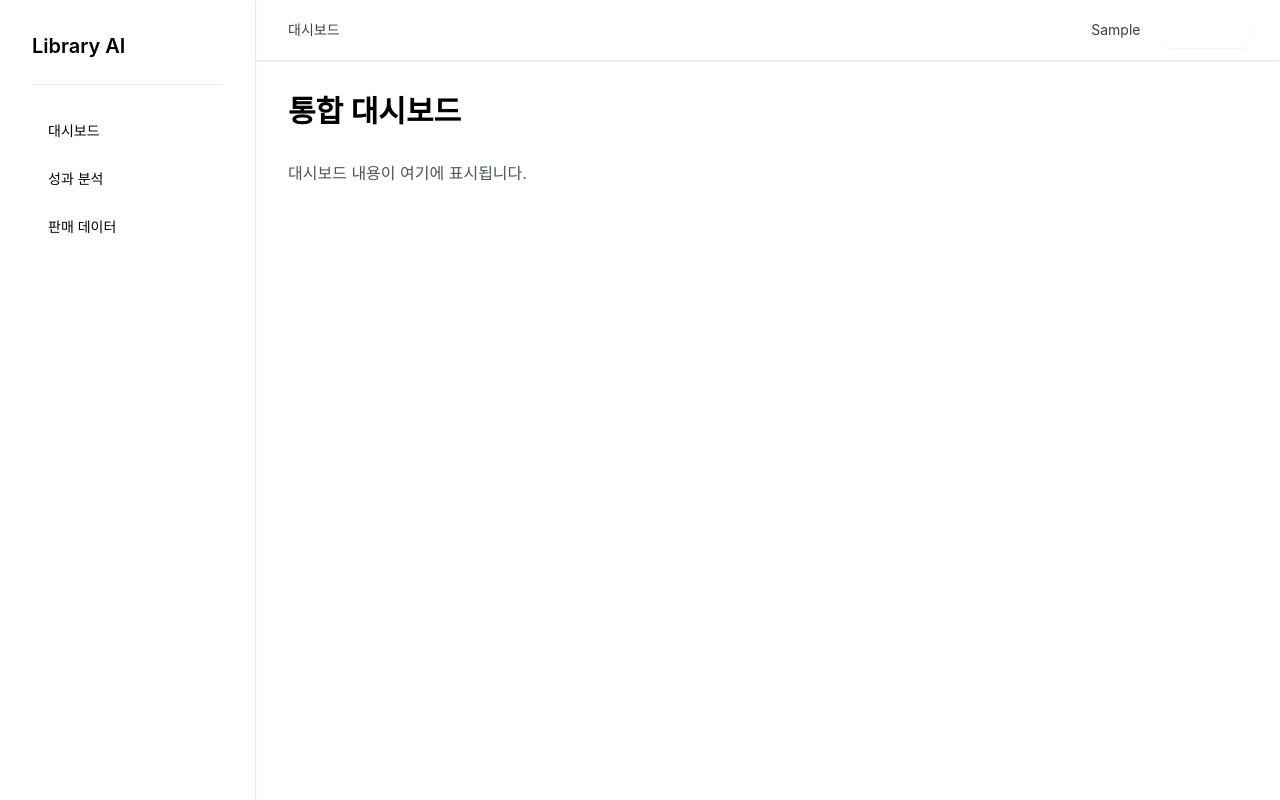
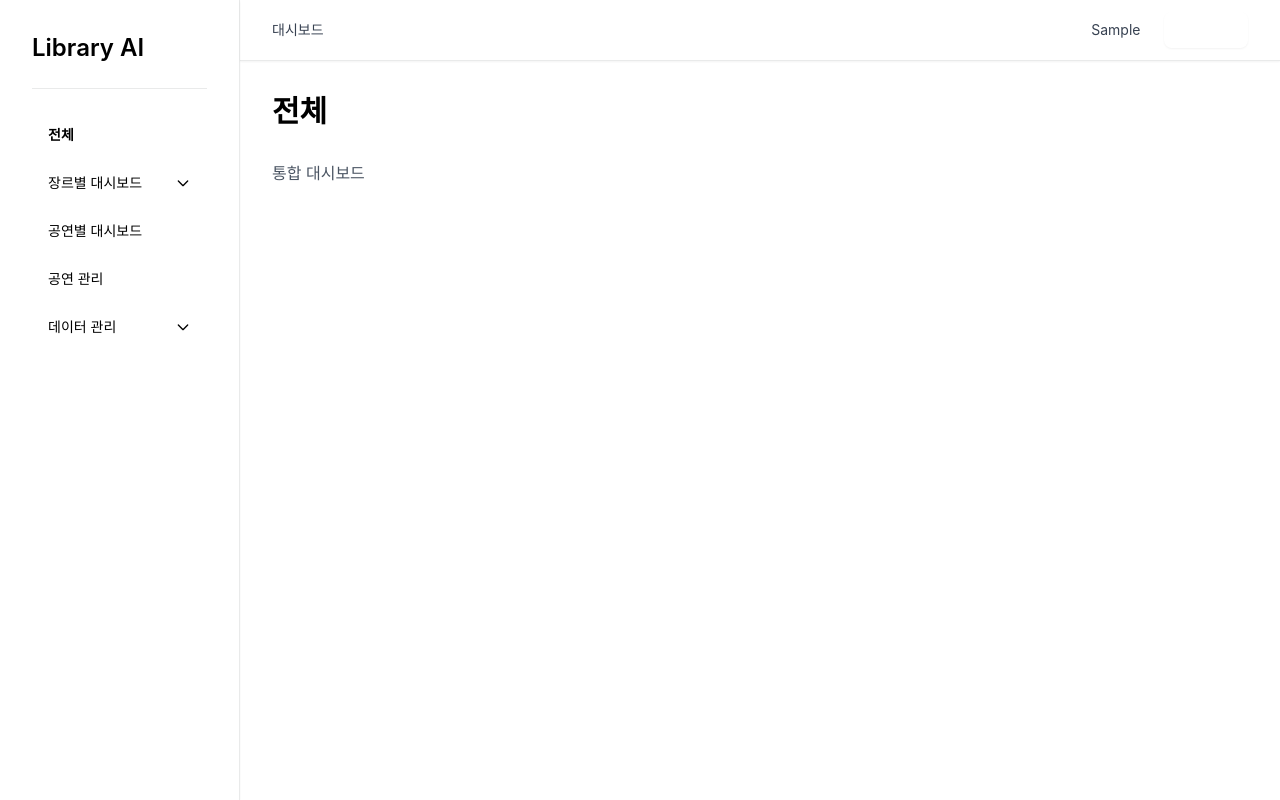
Before and after one commit to jwlee-ticket/library_ai, a Django app: page / in a window 1280 px wide. Run offline with Django 5.2, Linux system fonts and the light colour scheme; the visitor is signed in with stand-in values (Sample User, id 1); some libraries are stand-ins or nearby versions; some web fonts are replaced.

Commit message:
ui: 메인 화면 구현

```diff
--- a/templates/base.html
+++ b/templates/base.html
@@ -23,19 +23,58 @@
 <body class="bg-white text-black">
     <div class="min-h-screen bg-white flex">
         <!-- 좌측 사이드바 (고정) -->
-        <aside class="w-64 bg-primary-50 border-r border-[#2a3038]/10 fixed left-0 top-0 h-screen shadow-sm">
+        <aside class="w-60 bg-primary-50 border-r border-[#2a3038]/10 fixed left-0 top-0 h-screen shadow-sm">
             <div class="p-8">
-                <h2 class="text-xl font-semibold text-brand mb-6 pb-6 border-b border-[#2a3038]/10">Library AI</h2>
+                <h2 class="text-2xl font-semibold text-brand mb-6 pb-6 border-b border-[#2a3038]/10">Library AI</h2>
                 <nav class="space-y-1">
-                    <a href="{% url 'dashboard:index' %}" class="block px-4 py-3 rounded-xl text-sm {% if request.resolver_match.url_name == 'index' and request.resolver_match.app_name == 'dashboard' %}bg-primary-100 text-primary{% else %}text-black hover:bg-primary-100 hover:text-primary{% endif %} transition-all duration-200 hover:shadow-sm">대시보드</a>
-                    <a href="#" class="block px-4 py-3 rounded-xl hover:bg-primary-100 hover:text-primary text-sm text-black transition-all duration-200 hover:shadow-sm">성과 분석</a>
-                    <a href="#" class="block px-4 py-3 rounded-xl hover:bg-primary-100 hover:text-primary text-sm text-black transition-all duration-200 hover:shadow-sm">판매 데이터</a>
+                    <!-- 전체 -->
+                    <a href="{% url 'dashboard:index' %}" class="block px-4 py-3 rounded-xl text-sm {% if request.resolver_match.url_name == 'index' and request.resolver_match.app_name == 'dashboard' %}bg-primary-200 text-primary font-semibold{% else %}text-black hover:bg-primary-100 hover:text-primary{% endif %} transition-all duration-200 hover:shadow-sm">전체</a>
+
+                    <!-- 장르별 대시보드 드롭다운 -->
+                    <div class="relative">
+                        <button onclick="toggleGenreDropdown()" class="w-full flex items-center justify-between px-4 py-3 rounded-xl text-sm text-black hover:bg-primary-100 hover:text-primary transition-all duration-200 hover:shadow-sm">
+                            <span>장르별 대시보드</span>
+                            <svg id="genre-arrow" class="w-4 h-4 transition-transform duration-200" fill="none" stroke="currentColor" viewBox="0 0 24 24">
+                                <path stroke-linecap="round" stroke-linejoin="round" stroke-width="2" d="M19 9l-7 7-7-7"></path>
+                            </svg>
+                        </button>
+                        <div id="genre-dropdown" class="max-h-0 overflow-hidden transition-all duration-300 ease-in-out">
+                            <div class="mt-1 space-y-1">
+                                <a href="#" class="block px-4 py-3 rounded-xl text-sm text-black hover:bg-primary-100 hover:text-primary transition-colors">연극</a>
+                                <a href="#" class="block px-4 py-3 rounded-xl text-sm text-black hover:bg-primary-100 hover:text-primary transition-colors">뮤지컬</a>
+                                <a href="#" class="block px-4 py-3 rounded-xl text-sm text-black hover:bg-primary-100 hover:text-primary transition-colors">콘서트</a>
+                                <a href="#" class="block px-4 py-3 rounded-xl text-sm text-black hover:bg-primary-100 hover:text-primary transition-colors">전시</a>
+                            </div>
+                        </div>
+                    </div>
+
+                    <!-- 공연별 대시보드 -->
+                    <a href="#" class="block px-4 py-3 rounded-xl hover:bg-primary-100 hover:text-primary text-sm text-black transition-all duration-200 hover:shadow-sm">공연별 대시보드</a>
+
+                    <!-- 공연 관리 -->
+                    <a href="#" class="block px-4 py-3 rounded-xl hover:bg-primary-100 hover:text-primary text-sm text-black transition-all duration-200 hover:shadow-sm">공연 관리</a>
+
+                    <!-- 데이터 관리 드롭다운 -->
+                    <div class="relative">
+                        <button onclick="toggleDataDropdown()" class="w-full flex items-center justify-between px-4 py-3 rounded-xl text-sm text-black hover:bg-primary-100 hover:text-primary transition-all duration-200 hover:shadow-sm">
+                            <span>데이터 관리</span>
+                            <svg id="data-arrow" class="w-4 h-4 transition-transform duration-200" fill="none" stroke="currentColor" viewBox="0 0 24 24">
+                                <path stroke-linecap="round" stroke-linejoin="round" stroke-width="2" d="M19 9l-7 7-7-7"></path>
+                            </svg>
+                        </button>
+                        <div id="data-dropdown" class="max-h-0 overflow-hidden transition-all duration-300 ease-in-out">
+                            <div class="mt-1 space-y-1">
+                                <a href="#" class="block px-4 py-3 rounded-xl text-sm text-black hover:bg-primary-100 hover:text-primary transition-colors">매출</a>
+                                <a href="#" class="block px-4 py-3 rounded-xl text-sm text-black hover:bg-primary-100 hover:text-primary transition-colors">마케팅</a>
+                            </div>
+                        </div>
+                    </div>
                 </nav>
             </div>
         </aside>
 
         <!-- 메인 영역 (사이드바 너비만큼 왼쪽 마진) -->
-        <div class="flex-1 flex flex-col ml-64">
+        <div class="flex-1 flex flex-col ml-60">
             <!-- 상단 헤더 -->
             <header class="bg-primary-50 border-b border-[#2a3038]/10 px-8 py-3 sticky top-0 z-10 shadow-sm">
                 <div class="flex items-center justify-between">
@@ -69,5 +108,33 @@
     </div>
 
     {% block extra_js %}{% endblock %}
+
+    <script>
+        function toggleGenreDropdown() {
+            const dropdown = document.getElementById('genre-dropdown');
+            const arrow = document.getElementById('genre-arrow');
+            if (dropdown.classList.contains('max-h-0')) {
+                dropdown.classList.remove('max-h-0');
+                dropdown.classList.add('max-h-96');
+            } else {
+                dropdown.classList.remove('max-h-96');
+                dropdown.classList.add('max-h-0');
+            }
+            arrow.classList.toggle('rotate-180');
+        }
+
+        function toggleDataDropdown() {
+            const dropdown = document.getElementById('data-dropdown');
+            const arrow = document.getElementById('data-arrow');
+            if (dropdown.classList.contains('max-h-0')) {
+                dropdown.classList.remove('max-h-0');
+                dropdown.classList.add('max-h-96');
+            } else {
+                dropdown.classList.remove('max-h-96');
+                dropdown.classList.add('max-h-0');
+            }
+            arrow.classList.toggle('rotate-180');
+        }
+    </script>
 </body>
 </html>
--- a/templates/dashboard/main.html
+++ b/templates/dashboard/main.html
@@ -6,10 +6,10 @@
 
 {% block content %}
     <!-- 페이지 제목 -->
-    <h1 class="text-3xl font-semibold text-black mb-8">통합 대시보드</h1>
+    <h1 class="text-3xl font-semibold text-black mb-8">전체</h1>
 
     <!-- 대시보드 내용 -->
     <div class="space-y-6">
-        <p class="text-base text-gray-600">대시보드 내용이 여기에 표시됩니다.</p>
+        <p class="text-base text-gray-600">통합 대시보드</p>
     </div>
 {% endblock %}
```
